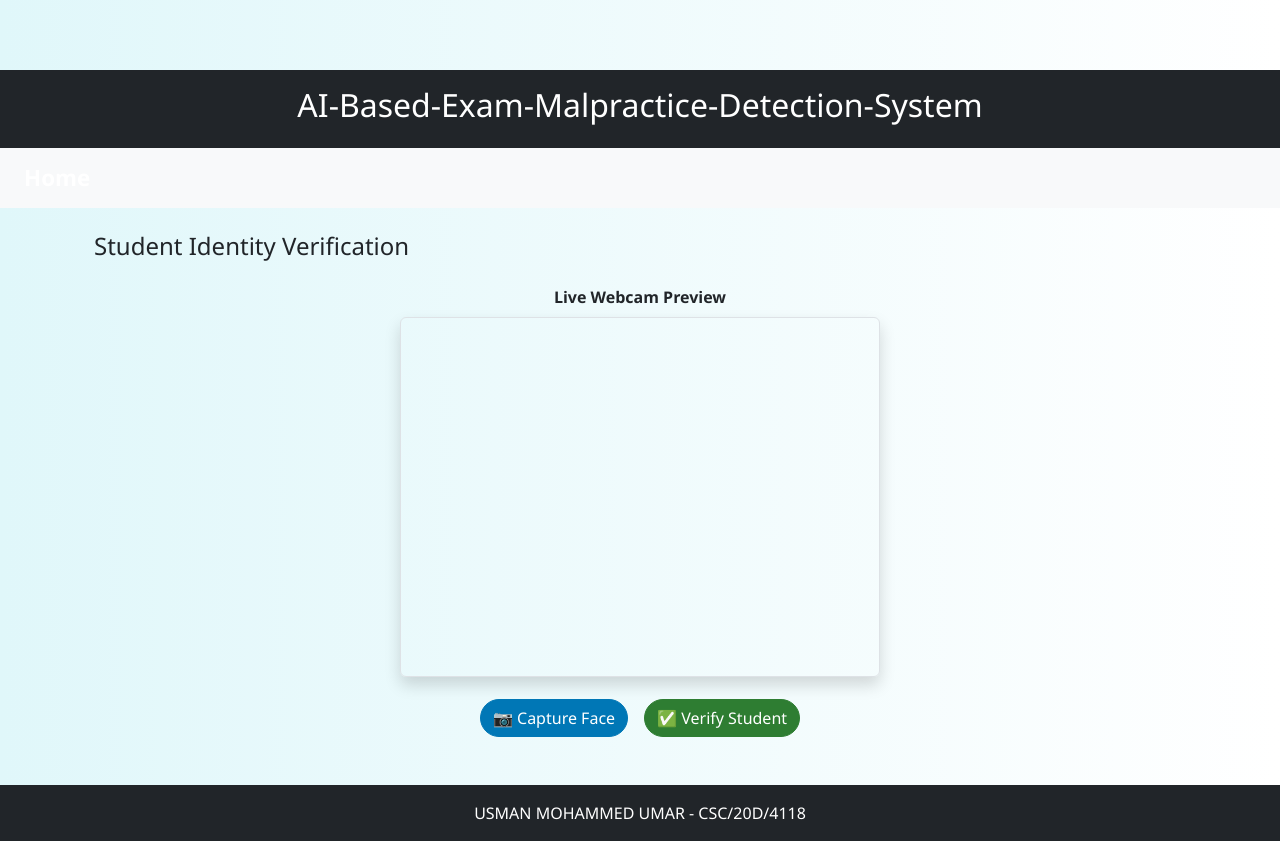
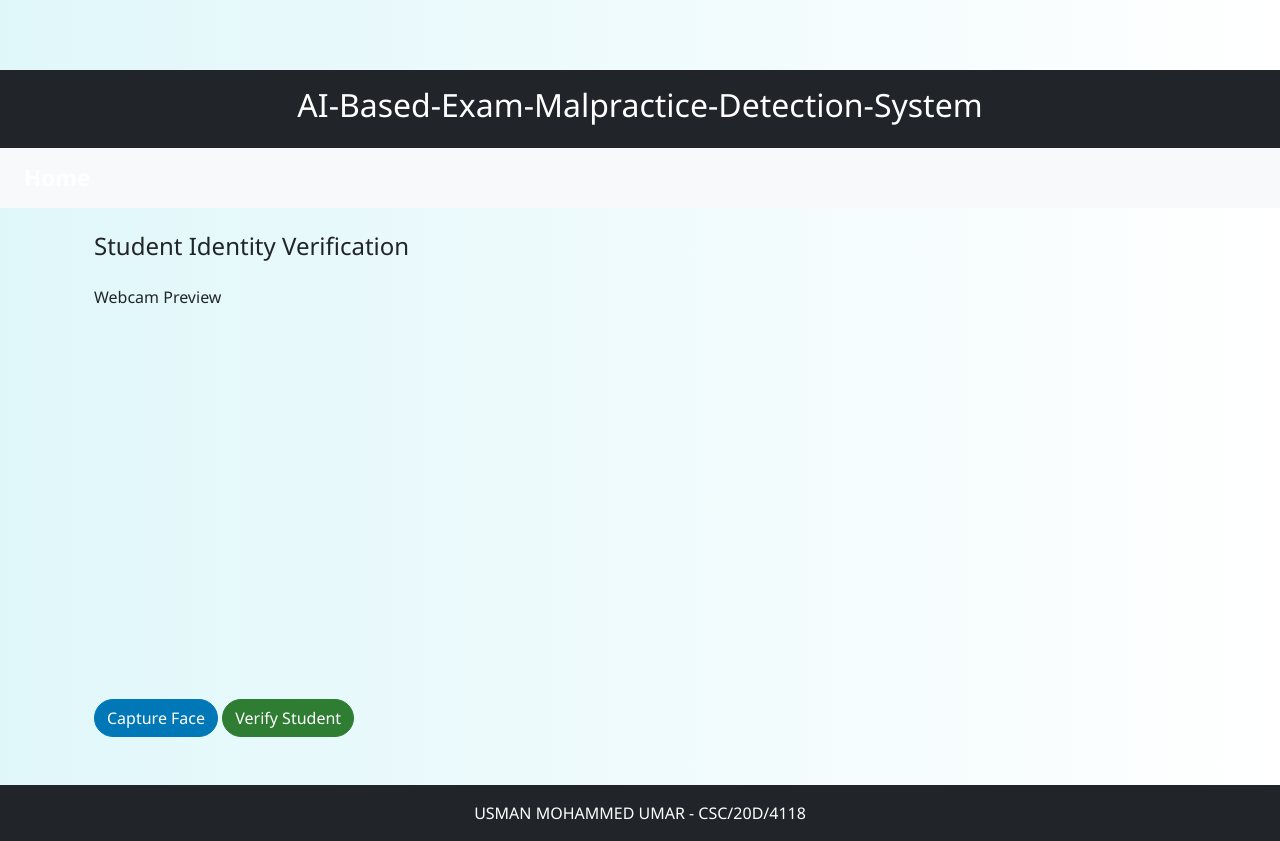
Before and after one commit to bashirubash/AI-Based-Exam-Malpractice-Detection-System, a Flask app: template templates/verify_student.html in a window 1280 px wide. Run offline with Flask 3, Linux system fonts and the light colour scheme; the template is opened without the code that fills it, so the values that code supplies are empty.

Commit message:
Update verify_student.html

```diff
--- a/templates/verify_student.html
+++ b/templates/verify_student.html
@@ -5,38 +5,38 @@
   <h4 class="mb-4">Student Identity Verification</h4>
 
   <form method="POST" enctype="multipart/form-data" action="{{ url_for('verify_student') }}">
-    <div class="mb-3 text-center">
-      <label for="webcam" class="form-label fw-bold">Live Webcam Preview</label><br>
-      <video id="video" width="480" height="360" autoplay class="border rounded shadow"></video>
+    <div class="mb-3">
+      <label for="webcam" class="form-label">Webcam Preview</label><br>
+      <video id="video" width="480" height="360" autoplay></video>
       <canvas id="canvas" width="480" height="360" style="display: none;"></canvas>
     </div>
 
     <input type="hidden" name="image_data" id="image_data">
 
-    <div class="d-flex justify-content-center gap-3 mb-4">
-      <button type="button" class="btn btn-primary" onclick="capture()">📷 Capture Face</button>
-      <button type="submit" class="btn btn-success">✅ Verify Student</button>
-    </div>
+    <button type="button" class="btn btn-primary" onclick="capture()">Capture Face</button>
+    <button type="submit" class="btn btn-success">Verify Student</button>
   </form>
+
+  <div class="alert alert-warning mt-4" id="speechAlert" style="display: none;">
+    Unauthorized speech detected!
+  </div>
 </div>
 
 <script>
   const video = document.getElementById('video');
   const canvas = document.getElementById('canvas');
   const image_data = document.getElementById('image_data');
+  const speechAlert = document.getElementById('speechAlert');
 
-  // Access webcam
-  navigator.mediaDevices.getUserMedia({ video: true, audio: true })
+  // Webcam access
+  navigator.mediaDevices.getUserMedia({ video: true })
     .then((stream) => {
       video.srcObject = stream;
-      detectSpeech(stream); // Start audio monitoring
     })
     .catch((err) => {
-      alert("Failed to access webcam or microphone. Please ensure permissions are granted.");
-      console.error("Media error: ", err);
+      console.error("Error accessing webcam: ", err);
     });
 
-  // Capture image and store in hidden input
   function capture() {
     const context = canvas.getContext('2d');
     context.drawImage(video, 0, 0, canvas.width, canvas.height);
@@ -45,27 +45,29 @@
     alert('Face captured successfully!');
   }
 
-  // Real-time speech detection
-  function detectSpeech(stream) {
-    const audioContext = new (window.AudioContext || window.webkitAudioContext)();
-    const source = audioContext.createMediaStreamSource(stream);
-    const analyser = audioContext.createAnalyser();
-    source.connect(analyser);
-    analyser.fftSize = 512;
-    const dataArray = new Uint8Array(analyser.frequencyBinCount);
+  // Speech detection using Web Speech API
+  if ('webkitSpeechRecognition' in window || 'SpeechRecognition' in window) {
+    const SpeechRecognition = window.SpeechRecognition || window.webkitSpeechRecognition;
+    const recognition = new SpeechRecognition();
+    recognition.continuous = true;
+    recognition.interimResults = false;
 
-    function checkVolume() {
-      analyser.getByteFrequencyData(dataArray);
-      let volume = dataArray.reduce((a, b) => a + b) / dataArray.length;
-      if (volume > 30) { // Arbitrary threshold
-        console.warn("🚨 Possible speaking detected!");
-        document.body.insertAdjacentHTML('beforeend', '<div class="alert alert-danger position-fixed bottom-0 end-0 m-3" role="alert">🔊 Speaking detected!</div>');
-        setTimeout(() => document.querySelector('.alert')?.remove(), 3000);
+    recognition.onresult = (event) => {
+      const transcript = event.results[event.resultIndex][0].transcript;
+      console.log("Speech detected: ", transcript);
+      if (transcript.trim().length > 3) {
+        speechAlert.style.display = 'block';
+        // Optionally send an alert to the server (AJAX)
       }
-      requestAnimationFrame(checkVolume);
-    }
+    };
 
-    checkVolume();
+    recognition.onerror = (event) => {
+      console.error("Speech recognition error:", event.error);
+    };
+
+    recognition.start();
+  } else {
+    console.warn("Speech Recognition not supported in this browser.");
   }
 </script>
 
```
